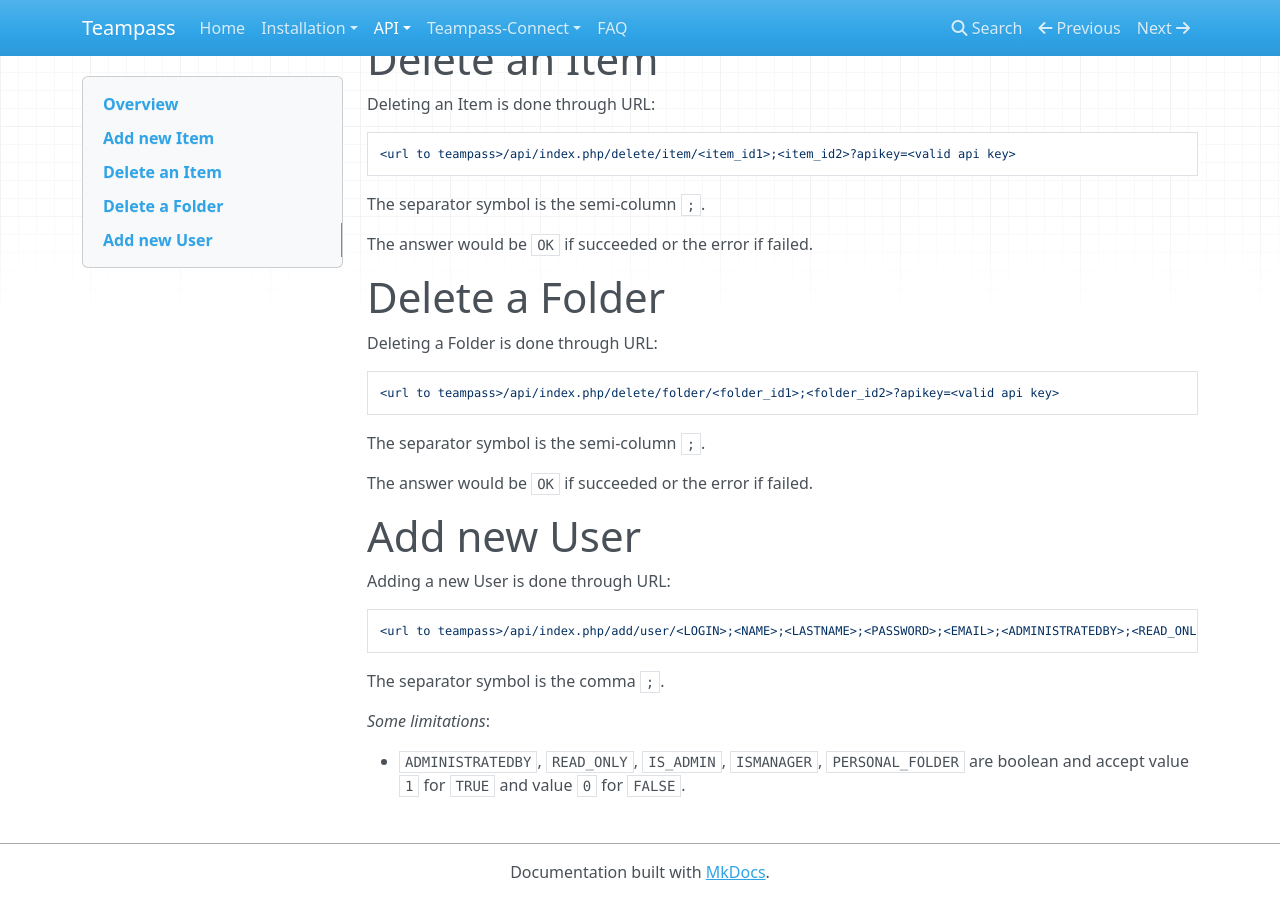
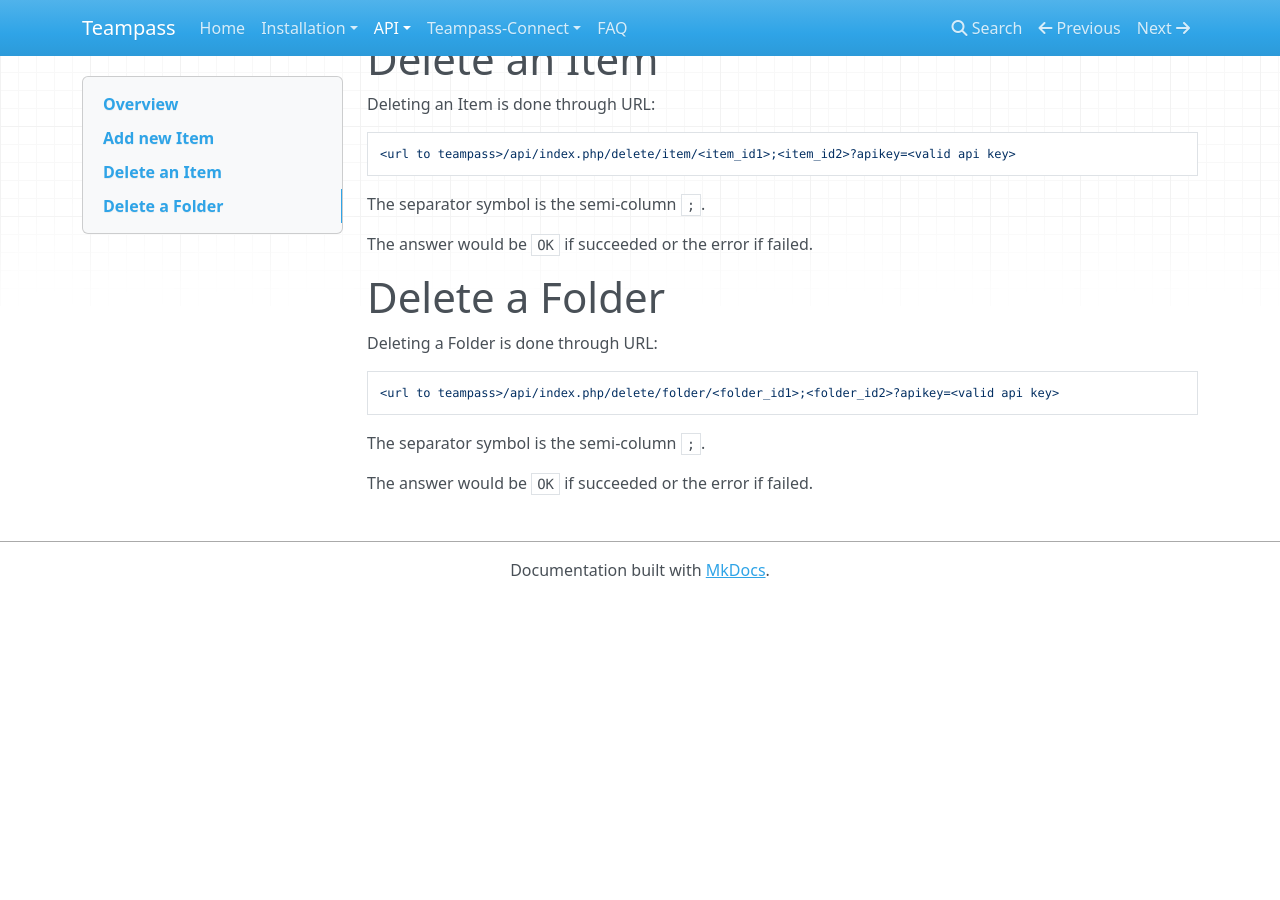
Before and after one commit to nilsteampassnet/teampass_doc, an MkDocs documentation site: the page built from docs/api/api-write.md, in a window 1280 px wide and 900 px high, scrolled down 647 px. Built offline with MkDocs 1.6.1, drawn with Linux system fonts in a browser that asks for light colours; nearby versions of some CDN libraries; old or Windows-style settings are respelled for this version of MkDocs; after the commit the page ends 1245 px from its top, so only the background shows below that.

Commit message:
Updated api-write.md

````diff
--- a/docs/api/api-write.md
+++ b/docs/api/api-write.md
@@ -49,16 +49,3 @@ Deleting a Folder is done through URL:
 The separator symbol is the semi-column ` ; `.
 
 The answer would be `OK` if succeeded or the error if failed.
-
-# Add new User
-
-Adding a new User is done through URL:
-
-```yaml
-<url to teampass>/api/index.php/add/user/<LOGIN>;<NAME>;<LASTNAME>;<PASSWORD>;<EMAIL>;<ADMINISTRATEDBY>;<READ_ONLY>;<ROLE1,ROLE2,...>;<IS_ADMIN>;<ISMANAGER>;<PERSONAL_FOLDER>?apikey=<VALID API KEY>
-```
-The separator symbol is the comma ` ; `.
-
-*Some limitations*:
-
-* `ADMINISTRATEDBY`, `READ_ONLY`, `IS_ADMIN`, `ISMANAGER`, `PERSONAL_FOLDER` are boolean and accept value `1` for `TRUE` and value `0` for `FALSE`.
````
